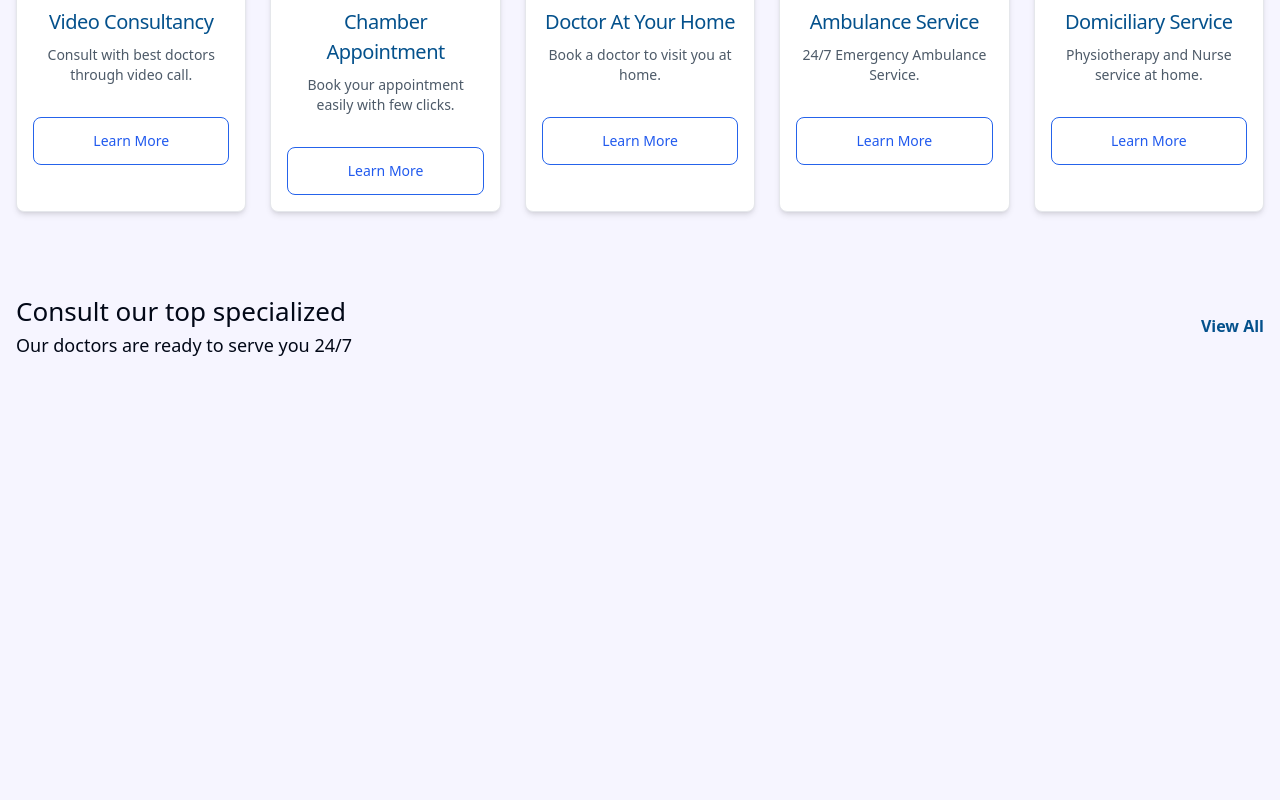
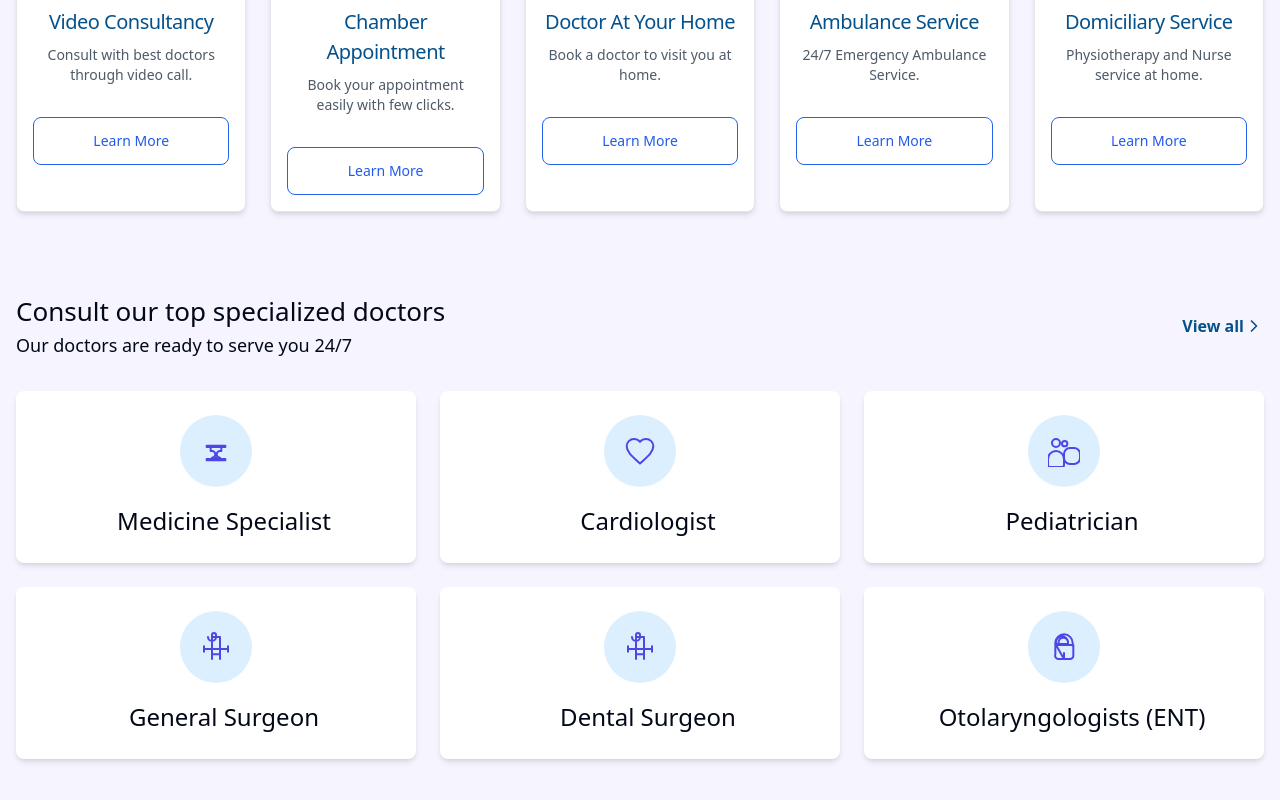
Before and after one commit to smsohag32/health-care-frontend, a React (Vite) app: page / in a window 1280 px wide. Shown: the part 912-1712 px from the top of the page. Before the commit the page ends 1351 px from the top, so only its background shows below. Built offline with nearby package versions, Linux system fonts and the light colour scheme.

Commit message:
top specialities added

```diff
--- a/src/components/Dropdown/CustomDropdown.jsx
+++ b/src/components/Dropdown/CustomDropdown.jsx
@@ -37,7 +37,7 @@ const CustomDropdown = ({ options, title, onSelect, ...props }) => {
    };
 
    return (
-      <div {...props} className="flex items-center z-40 w-full space-x-2" ref={domNode}>
+      <div {...props} className="flex items-center z-40  w-full space-x-2" ref={domNode}>
          <div className="relative inline-block w-full text-left">
             <button
                {...props}
@@ -46,7 +46,7 @@ const CustomDropdown = ({ options, title, onSelect, ...props }) => {
                className="text-base flex items-center w-full justify-between font-normal outline-none rounded-[4px] px-3 py-2 gap-3 min-w-[150px]  placeholder:text-[16px] bg-white  border-[1.5px]  placeholder:font-[400] placeholder:text-[#6C6C6C]">
                <p className="flex items-center text-base font-normal gap-2">
                   {selectedLanguage?.icon}
-                  <span className="mt-[2px] hidden lg:block">
+                  <span className="mt-[2px] lg:block">
                      {selectedLanguage?.label || title}
                   </span>
                </p>
--- a/src/components/SearchBox/SearchBox.jsx
+++ b/src/components/SearchBox/SearchBox.jsx
@@ -12,8 +12,8 @@ const SearchBox = () => {
    return (
       <div className='w-full'>
          <div className='bg-white p-10  rounded-[8px] '>
-            <div className='flex items-center gap-6'>
-               <div className='w-full max-w-[150px]'>
+            <div className='flex items-center flex-col md:flex-row gap-6'>
+               <div className='w-full flex items-center gap-4 max-w-[150px]'>
                   <CustomDropdown
                      options={[
                         { label: "All", value: "all" },
@@ -24,17 +24,25 @@ const SearchBox = () => {
                      title={"All"}
                      onSelect={setSelectedCategory}
                   />
+                  <div className='lg:hidden'>
+                     <button className='title-text'><svg width="24" height="24" viewBox="0 0 24 24" fill="none" xmlns="http://www.w3.org/2000/svg">
+                        <path d="M3.38589 5.66687C2.62955 4.82155 2.25138 4.39889 2.23712 4.03968C2.22473 3.72764 2.35882 3.42772 2.59963 3.22889C2.87684 3 3.44399 3 4.57828 3H19.4212C20.5555 3 21.1227 3 21.3999 3.22889C21.6407 3.42772 21.7748 3.72764 21.7624 4.03968C21.7481 4.39889 21.3699 4.82155 20.6136 5.66687L14.9074 12.0444C14.7566 12.2129 14.6812 12.2972 14.6275 12.3931C14.5798 12.4781 14.5448 12.5697 14.5236 12.6648C14.4997 12.7721 14.4997 12.8852 14.4997 13.1113V18.4584C14.4997 18.6539 14.4997 18.7517 14.4682 18.8363C14.4403 18.911 14.395 18.9779 14.336 19.0315C14.2692 19.0922 14.1784 19.1285 13.9969 19.2012L10.5969 20.5612C10.2293 20.7082 10.0455 20.7817 9.89802 20.751C9.76901 20.7242 9.6558 20.6476 9.583 20.5377C9.49975 20.4122 9.49975 20.2142 9.49975 19.8184V13.1113C9.49975 12.8852 9.49975 12.7721 9.47587 12.6648C9.45469 12.5697 9.41971 12.4781 9.37204 12.3931C9.31828 12.2972 9.2429 12.2129 9.09213 12.0444L3.38589 5.66687Z" stroke="currentColor" strokeWidth="2" strokeLinecap="round" strokeLinejoin="round" />
+                     </svg></button>
+                  </div>
                </div>
                <div className='relative w-full '>
                   <input
                      type="text"
                      placeholder='Search doctors, hospitals, ambulance'
-                     className='outline-none py-2.5 rounded-[8px] px-6 border border-gray-300 w-full'
+                     className='outline-none py-2.5 rounded-[8px] pe-6 ps-12 border border-gray-300 w-full'
                   />
+                  <span className='absolute opacity-70 top-1/2 left-3 transform -translate-y-1/2 title-text'><svg width="20" height="20" viewBox="0 0 24 24" fill="none" xmlns="http://www.w3.org/2000/svg">
+                     <path d="M21 21L16.65 16.65M19 11C19 15.4183 15.4183 19 11 19C6.58172 19 3 15.4183 3 11C3 6.58172 6.58172 3 11 3C15.4183 3 19 6.58172 19 11Z" stroke="currentColor" strokeWidth="2" strokeLinecap="round" strokeLinejoin="round" />
+                  </svg></span>
                </div>
                <button className='primary-btn max-w-[180px]'>Search</button>
             </div>
-            <div className='flex mt-4 items-center justify-between gap-6'>
+            <div className='lg:flex hidden mt-4 items-center justify-between gap-6'>
                <CustomDropdown
                   options={[
                      { label: "All", value: "all" },
--- a/src/pages/Public/Home/TopSpecialized.jsx
+++ b/src/pages/Public/Home/TopSpecialized.jsx
@@ -1,20 +1,82 @@
 import SectionTitle from '@/components/titles/SectionTitle';
 import React from 'react';
+
+const doctors = [
+
+   {
+      name: "Medicine Specialist",
+      icon: (
+         <svg xmlns="http://www.w3.org/2000/svg" fill="none" viewBox="0 0 24 24" strokeWidth="1.5" stroke="currentColor" className="w-8 h-8">
+            <path strokeLinecap="round" strokeLinejoin="round" d="M15 12a2.5 2.5 0 100 5h-6a2.5 2.5 0 100-5H8V9.5A1.5 1.5 0 019.5 8h5A1.5 1.5 0 0116 9.5V12h-1zM5 8h14v1H5V8zm0 10h14v1H5v-1z" />
+         </svg>
+      ),
+   },
+   {
+      name: "Cardiologist",
+      icon: (
+         <svg xmlns="http://www.w3.org/2000/svg" fill="none" viewBox="0 0 24 24" strokeWidth="1.5" stroke="currentColor" className="w-8 h-8">
+            <path strokeLinecap="round" strokeLinejoin="round" d="M12 21.35l-1.45-1.32C5.4 15.36 2 12.28 2 8.5 2 5.42 4.42 3 7.5 3c1.74 0 3.41.81 4.5 2.09C13.09 3.81 14.76 3 16.5 3 19.58 3 22 5.42 22 8.5c0 3.78-3.4 6.86-8.55 11.54L12 21.35z" />
+         </svg>
+      ),
+   },
+   {
+      name: "Pediatrician",
+      icon: (
+         <svg xmlns="http://www.w3.org/2000/svg" fill="none" viewBox="0 0 24 24" strokeWidth="1.5" stroke="currentColor" className="w-8 h-8">
+            <path strokeLinecap="round" strokeLinejoin="round" d="M14.5 6.5a2 2 0 11-4 0 2 2 0 014 0zM12 14.25a4.5 4.5 0 014.5-4.5h3a4.5 4.5 0 014.5 4.5v3a4.5 4.5 0 01-4.5 4.5h-3a4.5 4.5 0 01-4.5-4.5v-3zM6 9a3 3 0 100-6 3 3 0 000 6zM6 12a6 6 0 00-6 6v4.5A1.5 1.5 0 001.5 24h9A1.5 1.5 0 0012 22.5V18a6 6 0 00-6-6z" />
+         </svg>
+      ),
+   },
+   {
+      name: "General Surgeon",
+      icon: (
+         <svg xmlns="http://www.w3.org/2000/svg" fill="none" viewBox="0 0 24 24" strokeWidth="1.5" stroke="currentColor" className="w-8 h-8">
+            <path strokeLinecap="round" strokeLinejoin="round" d="M12 4.5V3a1.5 1.5 0 00-3 0v1.5m3 0a3 3 0 01-6 0M9 4.5h6M9 4.5V21m6-16.5V21M3 11.5v4M21 11.5v4M3 13.5h18m-6 4H9m0 0v2m6-2v2" />
+         </svg>
+      ),
+   },
+   {
+      name: "Dental Surgeon",
+      icon: (
+         <svg xmlns="http://www.w3.org/2000/svg" fill="none" viewBox="0 0 24 24" strokeWidth="1.5" stroke="currentColor" className="w-8 h-8">
+            <path strokeLinecap="round" strokeLinejoin="round" d="M12 4.5V3a1.5 1.5 0 00-3 0v1.5m3 0a3 3 0 01-6 0M9 4.5h6M9 4.5V21m6-16.5V21M3 11.5v4M21 11.5v4M3 13.5h18m-6 4H9m0 0v2m6-2v2" />
+         </svg>
+      ),
+   },
+   {
+      name: "Otolaryngologists (ENT)",
+      icon: (
+         <svg xmlns="http://www.w3.org/2000/svg" fill="none" viewBox="0 0 24 24" strokeWidth="1.5" stroke="currentColor" className="w-8 h-8">
+            <path strokeLinecap="round" strokeLinejoin="round" d="M15 8.5a4.5 4.5 0 00-9 0v1.25h9V8.5zM8 8.5a3.5 3.5 0 017 0v1.25h-7V8.5zM12 21v-4.5m-6.5-6v-2A6.5 6.5 0 0112 2.5a6.5 6.5 0 016.5 6.5v2m-13 0v6.5A2.5 2.5 0 007.5 21H12M12 21h4.5a2.5 2.5 0 002.5-2.5V10.5h-13z" />
+         </svg>
+      ),
+   },
+];
 
 const TopSpecialized = () => {
    return (
       <div className='main-container mb-20'>
-         <div className='flex items-center fle-col justify-between lg:flex-row gap-6'>
-            <SectionTitle title={"Consult our top specialized"} description={"Our doctors are ready to serve you 24/7"} />
-            <button className='title-text font-semibold'>View All</button>
+         <div className='flex items-center flex-col justify-between lg:flex-row gap-6'>
+            <SectionTitle title={"Consult our top specialized doctors"} description={"Our doctors are ready to serve you 24/7"} />
+            <button className='title-text font-semibold flex items-center'>
+               View all
+               <svg width="20" height="20" viewBox="0 0 24 24" fill="none" xmlns="http://www.w3.org/2000/svg">
+                  <path d="M9 18L15 12L9 6" stroke="currentColor" strokeWidth="2" strokeLinecap="round" strokeLinejoin="round" />
+               </svg>
+            </button>
          </div>
 
-         <div>
-
-
-            <div>
-
-            </div>
+         <div className='grid grid-cols-1 sm:grid-cols-2 lg:grid-cols-3 gap-6 mt-8'>
+            {doctors.map((doctor, index) => (
+               <div key={index} className='bg-white p-6 rounded-lg shadow-md flex flex-col items-center'>
+                  <div className='flex items-center flex-col justify-center'>
+                     <div className='text-3xl place-items-center text-indigo-600 secondary-bg p-5 flex items-center justify-center rounded-full'>
+                        <span> {doctor.icon}</span>
+                     </div>
+                     <h3 className='ml-4 text-[24px] font-medium mt-4'>{doctor.name}</h3>
+                  </div>
+               </div>
+            ))}
          </div>
       </div>
    );
```
Also changed, not shown: vercel.json (added).
